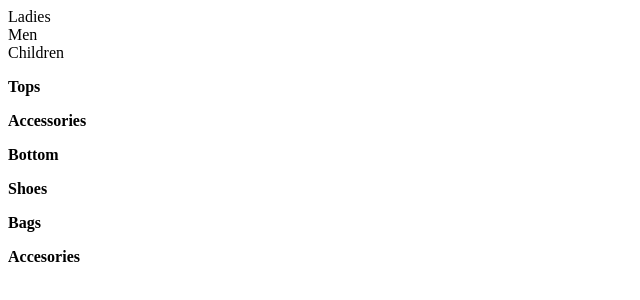
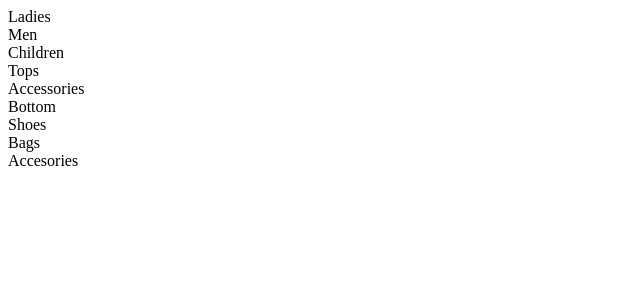
Before and after one commit to marikomands/Clothes-List-Different-Version, a React (Create React App) app: page / in a window 1280 px wide. Both pictures are taken after a click on the element "Ladies". Shown: the top 300 px of the page, without its empty margins (0-640 px from the left). Built offline with nearby package versions, Linux system fonts and the light colour scheme.

Commit message:
added className

```diff
--- a/src/components/TypeList.js
+++ b/src/components/TypeList.js
@@ -25,7 +25,7 @@ const SelectedTypes = ({ items, selectedCategory, setType }) => {
           setType(type);
         }}
       >
-        <p style={{ fontWeight: "bold" }}>{type}</p>
+        <div className="type">{type}</div>
       </div>
     );
   });
```
